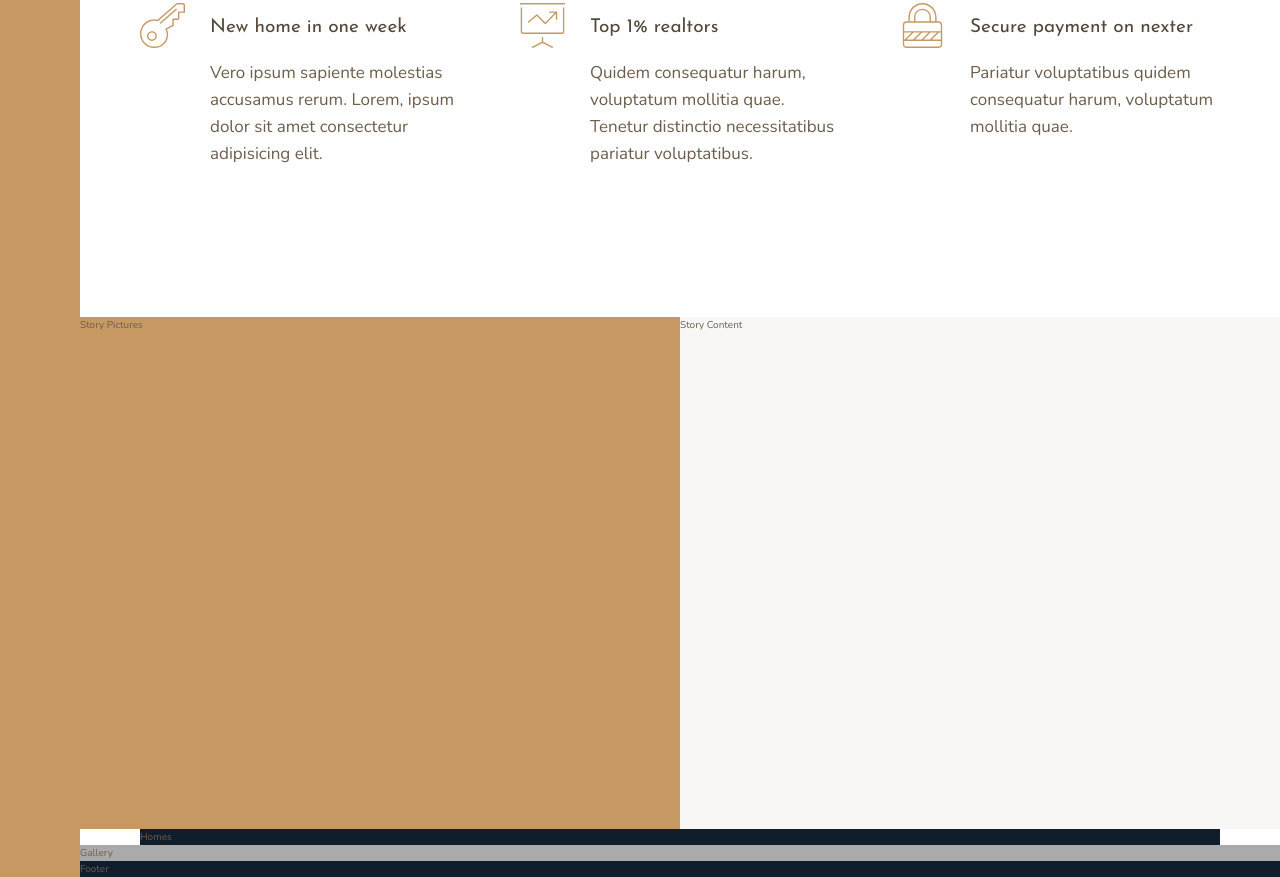
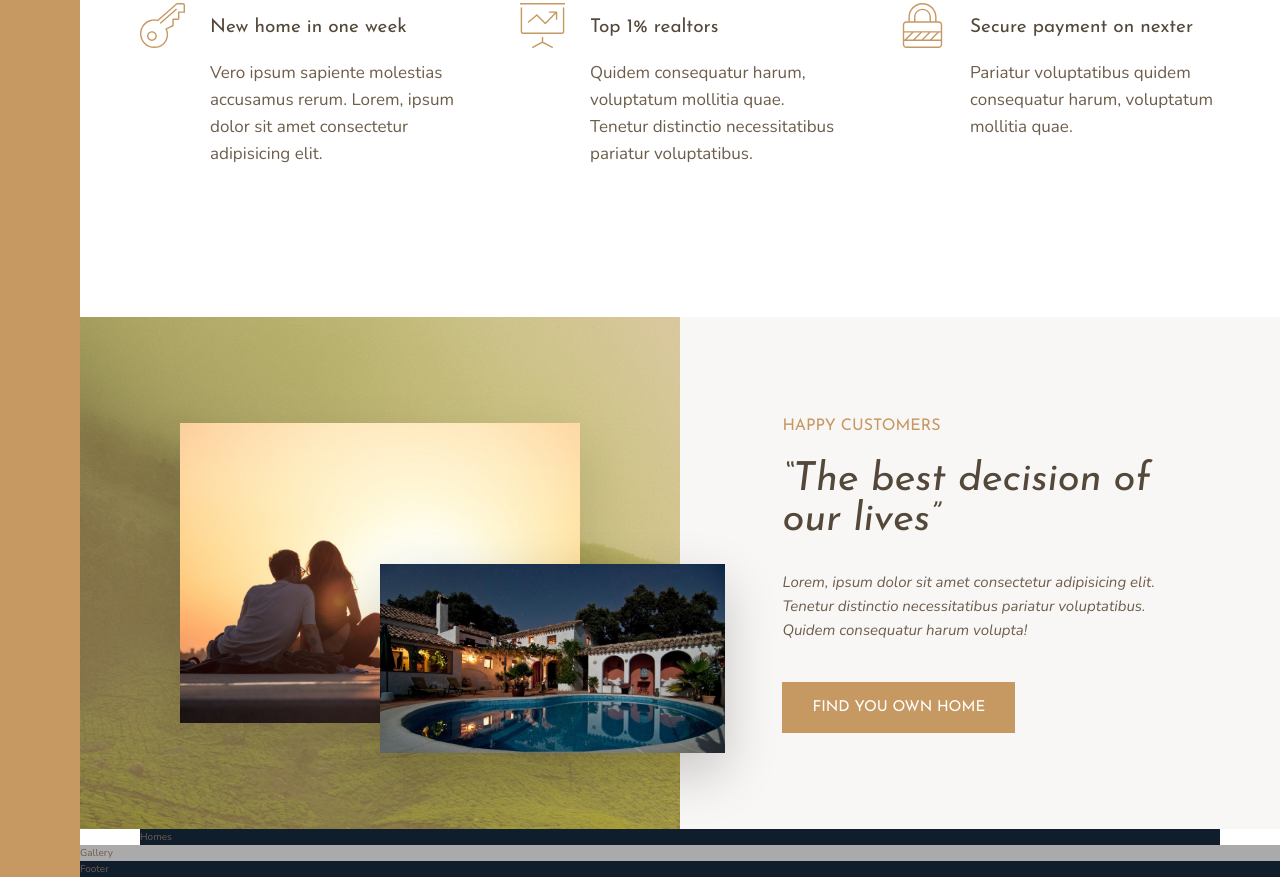
Before and after one commit to myoshi2891/real_estate_site, a website: page index.html in a window 1280 px wide. Shown: the part 991-1868 px from the top of the page. Drawn offline with nearby package versions, Linux system fonts and the light colour scheme.

Commit message:
Add story section

```diff
--- a/index.html
+++ b/index.html
@@ -83,9 +83,27 @@
 			</div>
 		</section>
 
-		<div class="story__pictures">Story Pictures</div>
+		<div class="story__pictures">
+			<img
+				src="img/story-1.jpeg"
+				alt="Couple with new house"
+				class="story__img-1"
+			/>
+			<img src="img/story-2.jpeg" alt="New house" class="story__img-2" />
+		</div>
 
-		<div class="story__content">Story Content</div>
+		<div class="story__content">
+			<h3 class="heading-3 mb-sm">Happy Customers</h3>
+			<h2 class="heading-2 heading-2--dark mb-md">
+				&ldquo;The best decision of our lives&rdquo;
+			</h2>
+			<p class="story__text">
+				Lorem, ipsum dolor sit amet consectetur adipisicing elit. Tenetur
+				distinctio necessitatibus pariatur voluptatibus. Quidem consequatur
+				harum volupta!
+			</p>
+			<button class="btn">Find you own home</button>
+		</div>
 
 		<section class="homes">Homes</section>
 
--- a/sass/_story.scss
+++ b/sass/_story.scss
@@ -2,10 +2,52 @@
 	&__pictures {
 		background-color: $color-primary;
 		grid-column: full-start / col-end 4;
+		background-image: linear-gradient(
+				rgba($color-primary, 0.5),
+				rgba($color-primary, 0.5)
+			),
+			url(../img/back.jpg);
+
+		display: grid;
+		grid-template-rows: repeat(6, 1fr);
+		grid-template-columns: repeat(6, 1fr);
+		align-items: center;
+	}
+
+	&__img-1 {
+		width: 100%;
+		grid-row: 2/6;
+		grid-column: 2/6;
+		box-shadow: 0 2rem 5rem rgba(#000, 0.1);
+	}
+	&__img-2 {
+		width: 115%;
+		grid-row: 4/6;
+		grid-column: 4/7;
+		z-index: 20;
+		box-shadow: 0 2rem 5rem rgba(#000, 0.2);
 	}
 
 	&__content {
 		background-color: $color-grey-light-1;
 		grid-column: col-start 5 / full-end;
+
+		padding: 6rem 8vw;
+
+		/*
+		display: flex;
+		flex-direction: column;
+		justify-content: center;
+		align-items: flex-start;
+		*/
+		display: grid;
+		align-content: center;
+		justify-items: start;
+	}
+
+	&__text {
+		font-size: 1.5rem;
+		font-style: italic;
+		margin-bottom: 4rem;
 	}
 }
--- a/sass/_typography.scss
+++ b/sass/_typography.scss
@@ -8,9 +8,21 @@
 }
 .heading-2 {
 	@extend %heading;
+	font-size: 4rem;
+	font-style: italic;
+	line-height: 1;
+	&--light {
+		color: $color-grey-light-1;
+	}
+	&--dark {
+		color: $color-grey-dark-1;
+	}
 }
 .heading-3 {
 	@extend %heading;
+	font-size: 1.6rem;
+	color: $color-primary;
+	text-transform: uppercase;
 }
 .heading-4 {
 	@extend %heading;
@@ -23,3 +35,33 @@
 		color: $color-grey-dark-1;
 	}
 }
+
+.btn {
+	background-color: $color-primary;
+	color: #fff;
+	border: none;
+	border-radius: 0;
+	font-family: $font-display;
+	font-size: 1.5rem;
+	text-transform: uppercase;
+	padding: 1.8rem 3rem;
+	cursor: pointer;
+	transition: all 0.2s;
+
+	&:hover {
+		background-color: $color-primary-dark;
+	}
+}
+
+.mb-sm {
+	margin-bottom: 2rem;
+}
+.mb-md {
+	margin-bottom: 3rem;
+}
+.mb-lg {
+	margin-bottom: 4rem;
+}
+.mb-hg {
+	margin-bottom: 8rem;
+}
```
Also changed, not shown: css/style.css.
